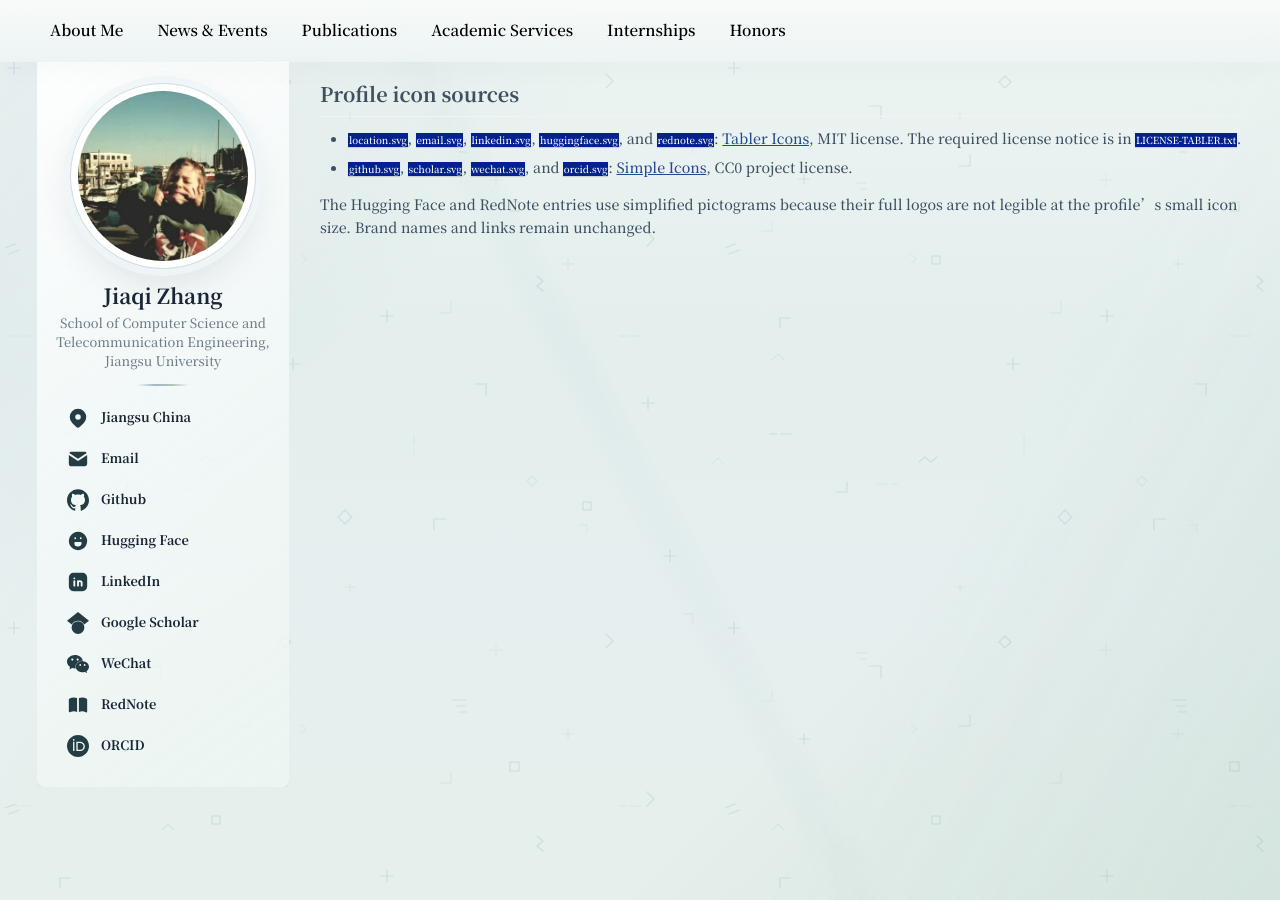
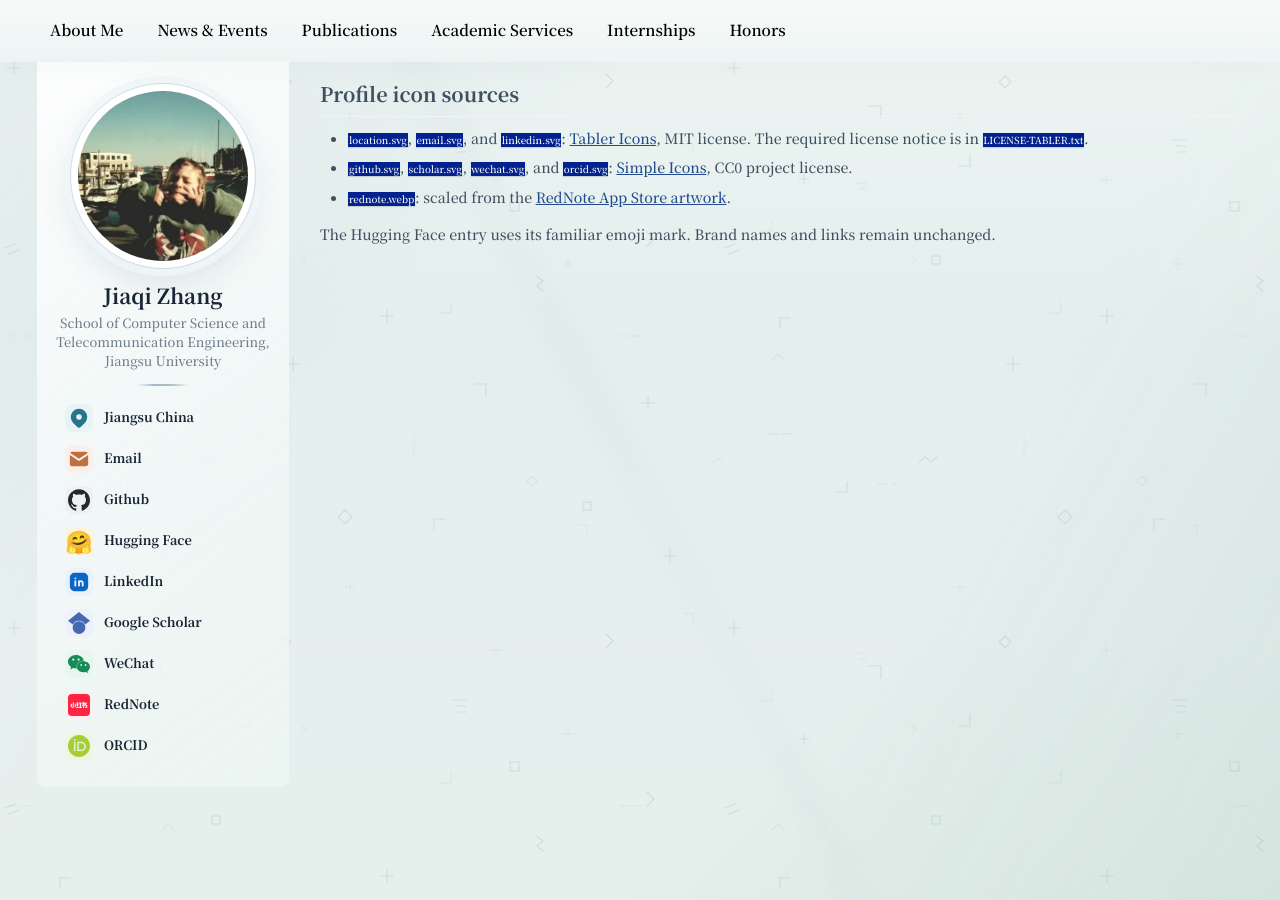
Before and after one commit to JiaqiZhang-Sengoku/JiaqiZhang-Sengoku.github.io, a Jekyll site: the page built from assets/icons/profile/SOURCES.md, in a window 1280 px wide. Built offline with Jekyll 4.4.1, drawn with Linux system fonts in a browser that asks for light colours; our own code applies the rules of GitHub Pages for plain Markdown files.

Commit message:
20260707

```diff
--- a/_includes/author-profile.html
+++ b/_includes/author-profile.html
@@ -68,7 +68,7 @@
         <li><a href="https://github.com/{{ author.github }}"><span class="author__contact-icon author__contact-icon--github" aria-hidden="true"></span> Github</a></li>
       {% endif %}
       {% if author.huggingface %}
-        <li><a href="{{ author.huggingface }}"><span class="author__contact-icon author__contact-icon--huggingface" aria-hidden="true"></span> Hugging Face</a></li>
+        <li><a href="{{ author.huggingface }}"><span class="author__contact-icon author__contact-icon--huggingface" aria-hidden="true">&#129303;</span> Hugging Face</a></li>
       {% endif %}
       {% if author.linkedin %}
         <li><a href="https://www.linkedin.com/in/{{ author.linkedin }}/"><span class="author__contact-icon author__contact-icon--linkedin" aria-hidden="true"></span> LinkedIn</a></li>
--- a/assets/css/main.scss
+++ b/assets/css/main.scss
@@ -609,34 +609,61 @@ body > #main > .sidebar.sticky {
 }
 
 .sidebar .author__urls .author__contact-icon {
-    display: inline-block;
-    flex: 0 0 25px;
-    width: 25px;
-    height: 25px;
+    display: inline-flex;
+    align-items: center;
+    justify-content: center;
+    flex: 0 0 28px;
+    width: 28px;
+    height: 28px;
+    border-radius: 8px;
+    line-height: 1;
+    transition: transform 0.18s ease, filter 0.18s ease;
+}
+
+.sidebar .author__urls .author__contact-icon::before {
+    content: "";
+    display: block;
+    width: 22px;
+    height: 22px;
     background-color: #243c43;
     -webkit-mask-position: center;
     mask-position: center;
     -webkit-mask-repeat: no-repeat;
     mask-repeat: no-repeat;
-    -webkit-mask-size: 22px 22px;
-    mask-size: 22px 22px;
-    transition: background-color 0.18s ease;
+    -webkit-mask-size: contain;
+    mask-size: contain;
 }
 
 .sidebar .author__urls li:hover .author__contact-icon,
 .sidebar .author__urls li:focus-within .author__contact-icon {
-    background-color: #2e5b3e;
-}
-
-.author__contact-icon--location { -webkit-mask-image: url("../icons/profile/location.svg"); mask-image: url("../icons/profile/location.svg"); }
-.author__contact-icon--email { -webkit-mask-image: url("../icons/profile/email.svg"); mask-image: url("../icons/profile/email.svg"); }
-.author__contact-icon--github { -webkit-mask-image: url("../icons/profile/github.svg"); mask-image: url("../icons/profile/github.svg"); }
-.author__contact-icon--huggingface { -webkit-mask-image: url("../icons/profile/huggingface.svg"); mask-image: url("../icons/profile/huggingface.svg"); }
-.author__contact-icon--linkedin { -webkit-mask-image: url("../icons/profile/linkedin.svg"); mask-image: url("../icons/profile/linkedin.svg"); }
-.author__contact-icon--scholar { -webkit-mask-image: url("../icons/profile/scholar.svg"); mask-image: url("../icons/profile/scholar.svg"); }
-.author__contact-icon--wechat { -webkit-mask-image: url("../icons/profile/wechat.svg"); mask-image: url("../icons/profile/wechat.svg"); }
-.author__contact-icon--rednote { -webkit-mask-image: url("../icons/profile/rednote.svg"); mask-image: url("../icons/profile/rednote.svg"); }
-.author__contact-icon--orcid { -webkit-mask-image: url("../icons/profile/orcid.svg"); mask-image: url("../icons/profile/orcid.svg"); }
+    transform: translateY(-1px);
+    filter: saturate(1.14);
+}
+
+.sidebar .author__urls .author__contact-icon--location { background-color: #e8f3f6; }
+.sidebar .author__urls .author__contact-icon--location::before { background-color: #28748a; -webkit-mask-image: url("../icons/profile/location.svg"); mask-image: url("../icons/profile/location.svg"); }
+.sidebar .author__urls .author__contact-icon--email { background-color: #fbf0e9; }
+.sidebar .author__urls .author__contact-icon--email::before { background-color: #be7041; -webkit-mask-image: url("../icons/profile/email.svg"); mask-image: url("../icons/profile/email.svg"); }
+.sidebar .author__urls .author__contact-icon--github { background-color: #eef0f1; }
+.sidebar .author__urls .author__contact-icon--github::before { background-color: #24292f; -webkit-mask-image: url("../icons/profile/github.svg"); mask-image: url("../icons/profile/github.svg"); }
+.sidebar .author__urls .author__contact-icon--huggingface { background-color: #fff4da; font-family: "Segoe UI Emoji", "Apple Color Emoji", sans-serif; font-size: 22px; }
+.sidebar .author__urls .author__contact-icon--huggingface::before { content: none; }
+.sidebar .author__urls .author__contact-icon--linkedin { background-color: #e9f2fc; }
+.sidebar .author__urls .author__contact-icon--linkedin::before { background-color: #0a66c2; -webkit-mask-image: url("../icons/profile/linkedin.svg"); mask-image: url("../icons/profile/linkedin.svg"); }
+.sidebar .author__urls .author__contact-icon--scholar { background-color: #ecf1fb; }
+.sidebar .author__urls .author__contact-icon--scholar::before { background-color: #4568b0; -webkit-mask-image: url("../icons/profile/scholar.svg"); mask-image: url("../icons/profile/scholar.svg"); }
+.sidebar .author__urls .author__contact-icon--wechat { background-color: #e9f6ee; }
+.sidebar .author__urls .author__contact-icon--wechat::before { background-color: #168b56; -webkit-mask-image: url("../icons/profile/wechat.svg"); mask-image: url("../icons/profile/wechat.svg"); }
+.sidebar .author__urls .author__contact-icon--rednote { background-color: #fff0f0; }
+.sidebar .author__urls .author__contact-icon--rednote::before { background: url("../icons/profile/rednote.webp") center / cover no-repeat; border-radius: 4px; }
+.sidebar .author__urls .author__contact-icon--orcid { background-color: #f0f5df; }
+.sidebar .author__urls .author__contact-icon--orcid::before { background-color: #a6ce39; -webkit-mask-image: url("../icons/profile/orcid.svg"); mask-image: url("../icons/profile/orcid.svg"); }
+
+@media (prefers-reduced-motion: reduce) {
+    .sidebar .author__urls .author__contact-icon { transition: none; }
+    .sidebar .author__urls li:hover .author__contact-icon,
+    .sidebar .author__urls li:focus-within .author__contact-icon { transform: none; }
+}
 
 .sidebar .author__urls a:hover,
 .sidebar .author__urls button:hover {
--- a/assets/icons/profile/SOURCES.md
+++ b/assets/icons/profile/SOURCES.md
@@ -1,12 +1,12 @@
 Profile icon sources
 ====================
 
-- `location.svg`, `email.svg`, `linkedin.svg`, `huggingface.svg`, and
-  `rednote.svg`: [Tabler Icons](https://tabler.io/icons), MIT license.
+- `location.svg`, `email.svg`, and `linkedin.svg`:
+  [Tabler Icons](https://tabler.io/icons), MIT license.
   The required license notice is in `LICENSE-TABLER.txt`.
 - `github.svg`, `scholar.svg`, `wechat.svg`, and `orcid.svg`:
   [Simple Icons](https://simpleicons.org), CC0 project license.
+- `rednote.webp`: scaled from the [RedNote App Store artwork](https://apps.apple.com/cn/app/id741292507).
 
-The Hugging Face and RedNote entries use simplified pictograms because their
-full logos are not legible at the profile's small icon size. Brand names and
-links remain unchanged.
+The Hugging Face entry uses its familiar emoji mark. Brand names and links
+remain unchanged.
```
Also changed, not shown: assets/icons/profile/huggingface.svg (deleted), assets/icons/profile/rednote.svg (deleted), assets/icons/profile/rednote.webp (added).
